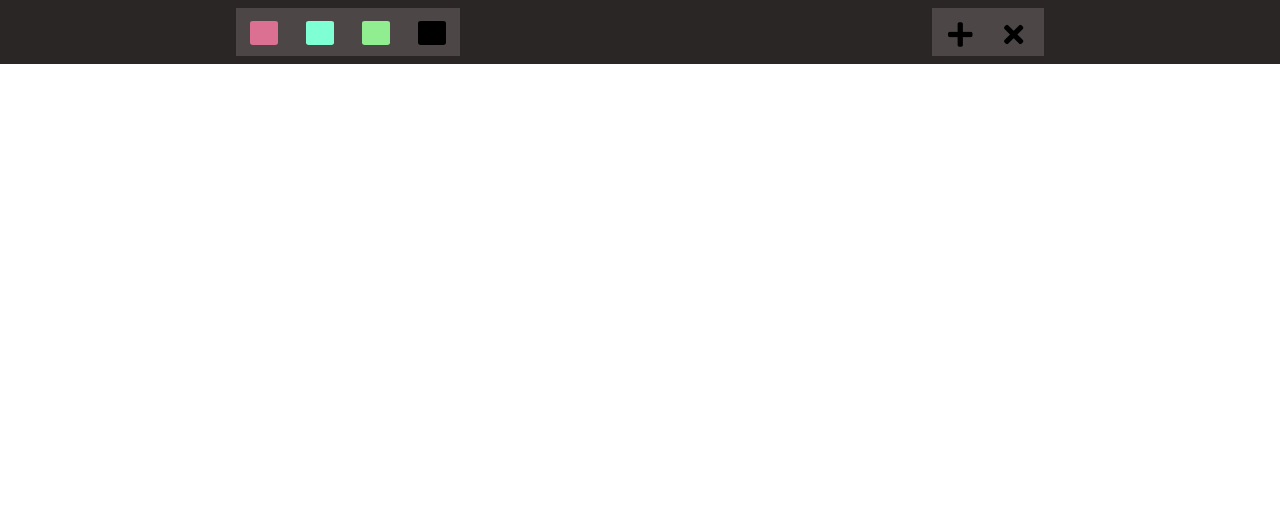
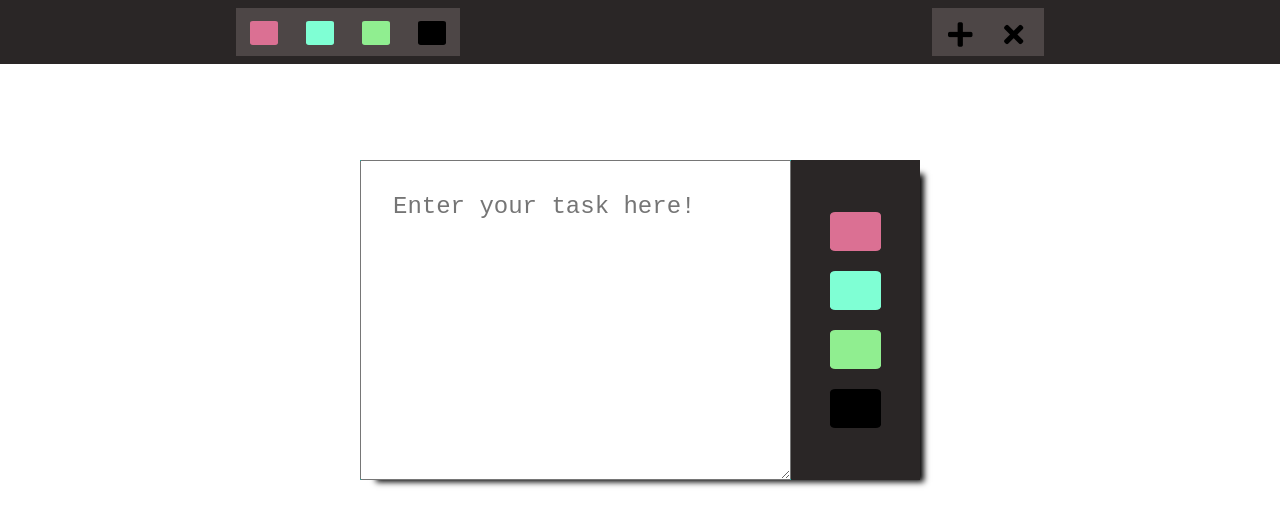
Before and after one commit to pantchayan/ToDo-complex, a plain HTML site: page index.html in a window 1280 px wide. Both pictures are taken after a click on the element 960 px from the left and 32 px from the top of the page. Drawn offline with Linux system fonts and the light colour scheme.

Commit message:
Handling Modal

```diff
--- a/index.html
+++ b/index.html
@@ -31,10 +31,10 @@
       </div>
 
       <div class="operator-btns">
-        <div class="operator-btn">
+        <div class="operator-btn plus">
           <i class="fas fa-plus"></i>
         </div>
-        <div class="operator-btn">
+        <div class="operator-btn multiply">
           <i class="fas fa-times"></i>
         </div>
       </div>
@@ -42,6 +42,7 @@
       <!-- <input type="text" placeholder="Enter Task"> -->
     </div>
     <div class="container">
+
     </div>
 
     <script src="script.js"></script>
--- a/script.js
+++ b/script.js
@@ -1,4 +1,6 @@
 let colorbtns = document.querySelector(".color-btns");
+let plusBtn = document.querySelector(".plus");
+let body = document.body;
 
 colorbtns.addEventListener("click", (e) => {
   e.preventDefault();
@@ -7,9 +9,62 @@ colorbtns.addEventListener("click", (e) => {
   //   path[0].childNodes[1]
   let color = e.path[0].classList[1];
   if (!color) {
-       color = e.path[0].childNodes[1].classList[1];
+    color = e.path[0].childNodes[1].classList[1];
   }
 
   let container = document.querySelector(".container");
   container.setAttribute("class", `container ${color}`);
 });
+
+let modalTemplate = `<div class="modal-input">
+    <!-- <textarea id="task-input" -->
+    <textarea id="task-input" placeholder="Enter your task here!"></textarea>
+
+  </div>
+  <div class="modal-colors">
+    <div class="modal-color pink"></div>
+
+    <div class="modal-color blue"></div>
+
+    <div class="modal-color green"></div>
+
+    <div class="modal-color black"></div>
+  </div>`;
+
+plusBtn.addEventListener("click", (e) => {
+  // e.preventDefault();
+  console.log("plus is clicked");
+  if (!document.querySelector(".modal")) {
+    let modal = document.createElement("div");
+    modal.setAttribute("class", "modal");
+    modal.innerHTML = modalTemplate;
+    body.appendChild(modal);
+  }
+  handleModal();
+});
+
+let handleModal = () => {
+
+  // Setting color
+  let selectedColor;
+  let modalColorBtns = document.querySelector(".modal-colors");
+
+  modalColorBtns.addEventListener("click", (e) => {
+    for (let i = 0; i < modalColorBtns.childNodes.length; i++) {
+      if (modalColorBtns.childNodes[i].classList) {
+        modalColorBtns.childNodes[i].classList.remove("btn-border");
+      }
+    }
+    if (e.target.classList[1]) {
+      selectedColor = e.target.classList[1];
+      console.log(selectedColor);
+      e.target.classList.add("btn-border");
+    }
+  });
+
+  // Get text value
+
+
+
+
+}
--- a/styles.css
+++ b/styles.css
@@ -65,3 +65,48 @@ body{
 .container{
        height:100px;
 }
+
+.modal{
+       position:absolute;
+       display: flex;
+       height: 20rem;
+       width:35rem;
+       left: 0;
+       right: 0;
+       top:10rem;
+       /* bottom: 0; */
+       margin: auto;
+       background-color: #2a2626;
+       box-shadow: 10px 8px 6px -6px black;
+}
+#task-input{
+       padding: 2rem;
+       font-size: 1.5rem;
+       height:100%;
+       width:100%;
+}
+.modal-input{
+       height:100%;
+       width:100%;
+       background-color: lightseagreen;
+}
+
+.modal-colors{
+       height:100%;
+       width:30%;
+       display: flex;
+       flex-direction: column;
+       justify-content: space-evenly;
+       align-items: center;
+       padding: 2rem 0;
+}
+
+.modal-color{
+       height:15%;
+       width:40%;
+       border-radius: 10%;
+}
+
+.btn-border{
+     border: 7px solid rgb(73, 69, 69);
+}
```
